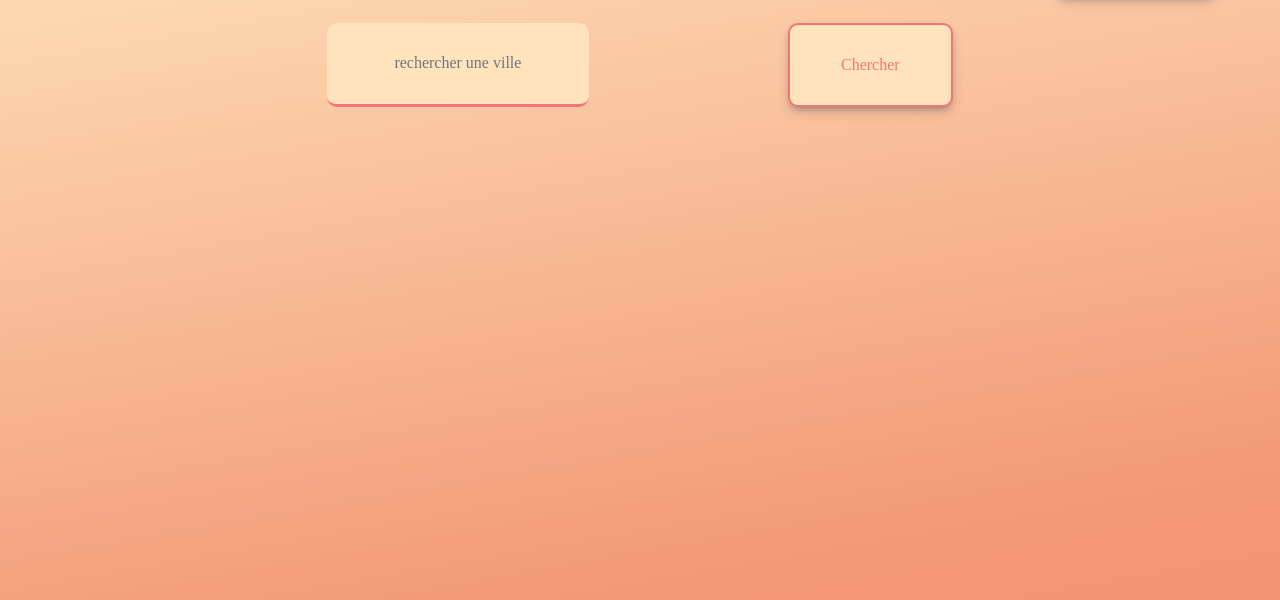
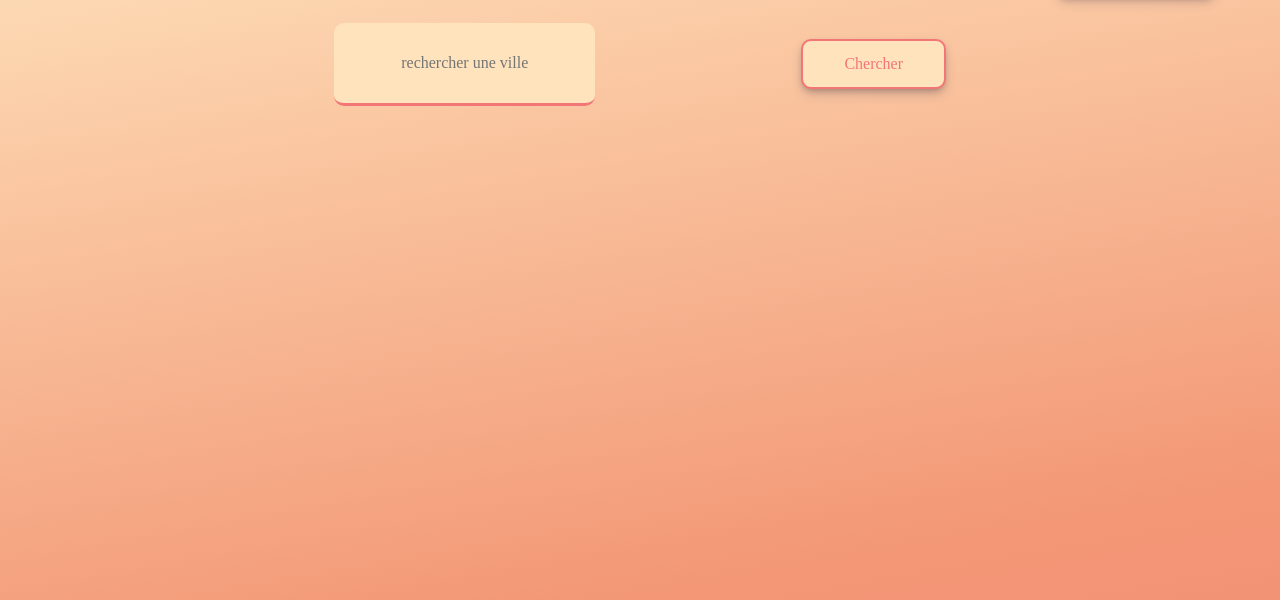
Before and after one commit to Dj3y/weather-app, a plain HTML site: page index.html in a window 1280 px wide. Shown: the part 108-708 px from the top of the page. Drawn offline with nearby package versions, Linux system fonts and the light colour scheme; files that its build step writes are made by us from their sources; no server answers.

Commit message:
update css

```diff
--- a/assets/scss/_main.scss
+++ b/assets/scss/_main.scss
@@ -12,6 +12,7 @@ main{
     #div-recherhe{
         display: flex;
         justify-content: space-evenly;
+        align-items: center;
         input{
             text-align: center;
             color: #f37676;
@@ -27,8 +28,9 @@ main{
             background-color: rgba(254,227,188);
             border: .15em solid #f37676;
             box-shadow: rgba(50, 50, 93, 0.25) 0px 6px 12px -2px, rgba(0, 0, 0, 0.3) 0px 3px 7px -3px;
-            padding: 3% 5%;
+            padding: 0% 4%;
             border-radius: 10px;
+            height: 50px;
             &:hover{
                 color:rgba(254,227,188);
                 background-color: #f37676;
```
